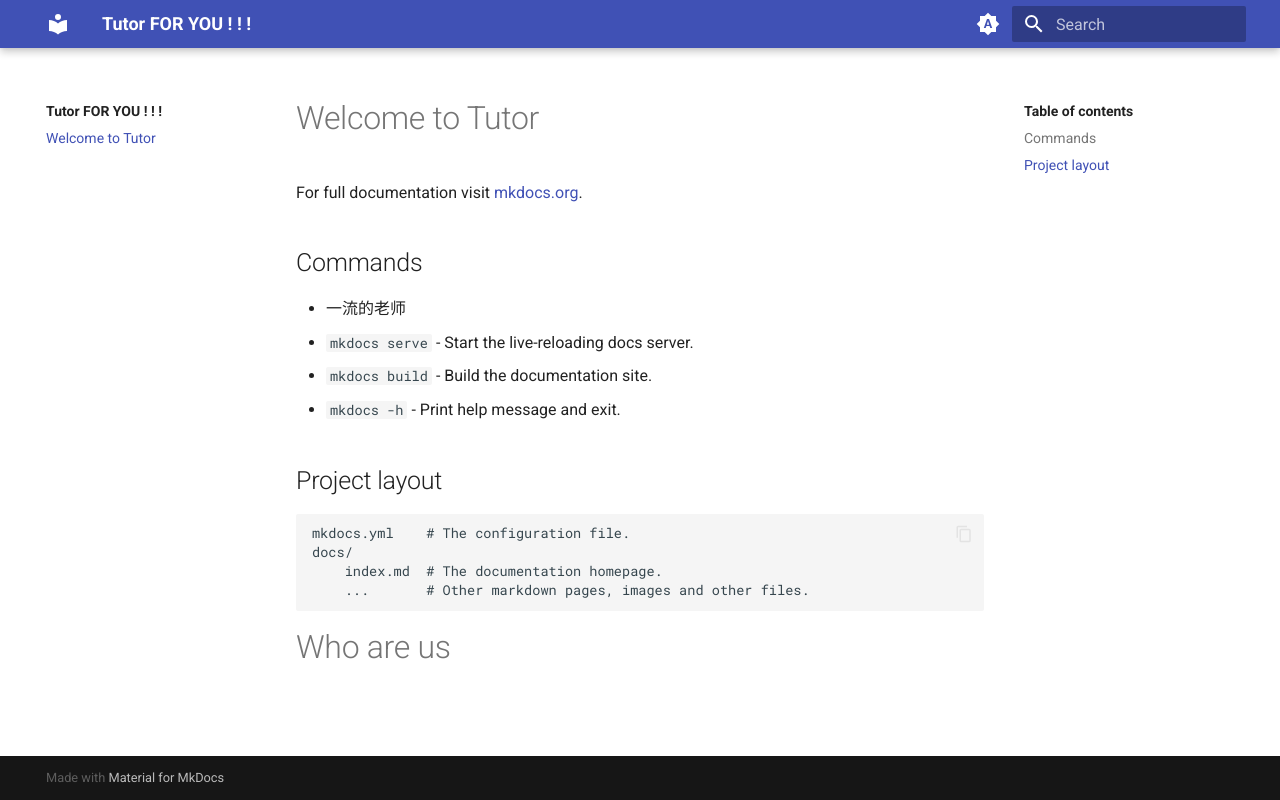
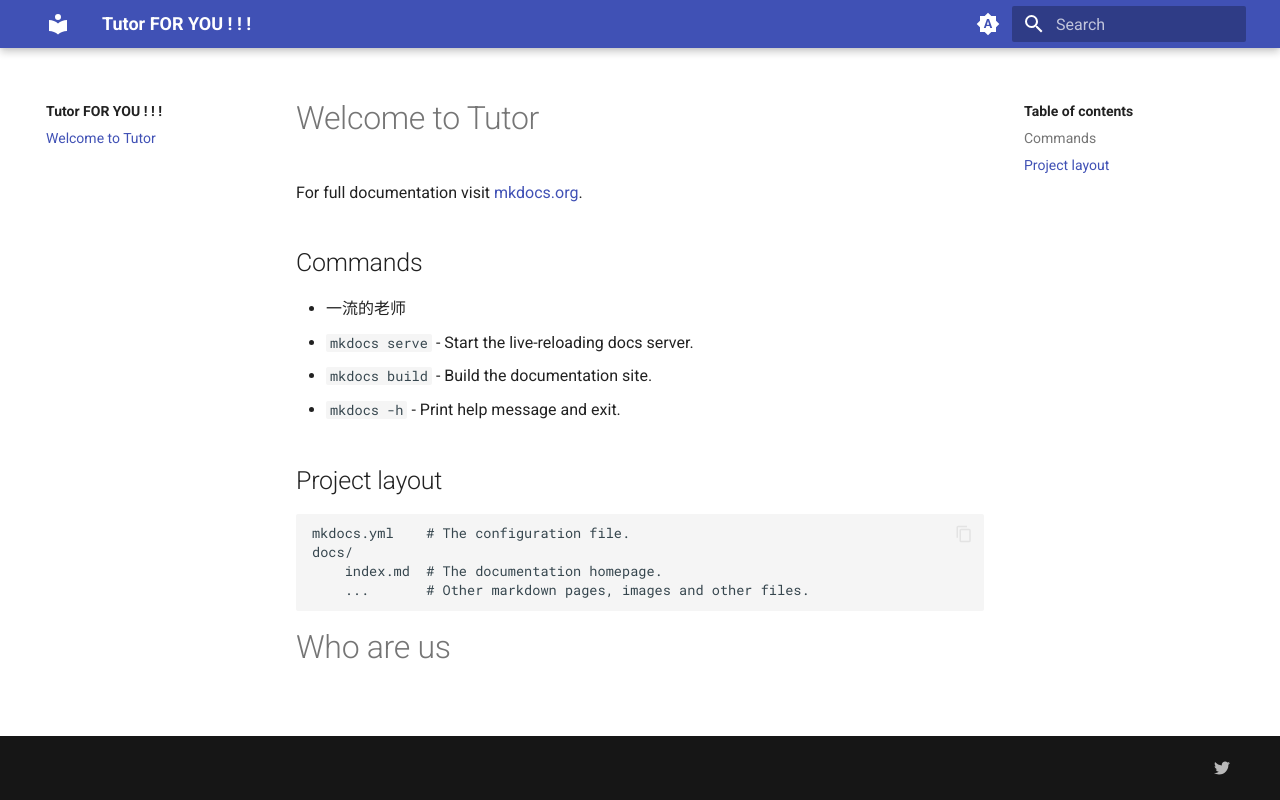
Before and after one commit to Ethereal-Jaunt/Ethereal-Jaunt.github.io, a plain HTML site: page index.html in a window 1280 px wide. Drawn offline with Linux system fonts and the light colour scheme.

Commit message:
second commit

```diff
--- a/index.html
+++ b/index.html
@@ -355,9 +355,14 @@ docs/
       <div class="md-copyright">
 
 
-    Made with
-    <a href="https://squidfunk.github.io/mkdocs-material/" target="_blank" rel="noopener">
-      Material for MkDocs
+</div>
+
+        <div class="md-social">
+
+
+
+    <a href="https://twitter.com/squidfunk" target="_blank" rel="noopener" title="squidfunk on Twitter" class="md-social__link">
+      <svg xmlns="http://www.w3.org/2000/svg" viewBox="0 0 512 512"><!--! Font Awesome Free 6.1.1 by @fontawesome - https://fontawesome.com License - https://fontawesome.com/license/free (Icons: CC BY 4.0, Fonts: SIL OFL 1.1, Code: MIT License) Copyright 2022 Fonticons, Inc.--><path d="M459.37 151.716c.325 4.548.325 9.097.325 13.645 0 138.72-105.583 298.558-298.558 298.558-59.452 0-114.68-17.219-161.137-47.106 8.447.974 16.568 1.299 25.34 1.299 49.055 0 94.213-16.568 130.274-44.832-46.132-.975-84.792-31.188-98.112-72.772 6.498.974 12.995 1.624 19.818 1.624 9.421 0 18.843-1.3 27.614-3.573-48.081-9.747-84.143-51.98-84.143-102.985v-1.299c13.969 7.797 30.214 12.67 47.431 13.319-28.264-18.843-46.781-51.005-46.781-87.391 0-19.492 5.197-37.36 14.294-52.954 51.655 63.675 129.3 105.258 216.365 109.807-1.624-7.797-2.599-15.918-2.599-24.04 0-57.828 46.782-104.934 104.934-104.934 30.213 0 57.502 12.67 76.67 33.137 23.715-4.548 46.456-13.32 66.599-25.34-7.798 24.366-24.366 44.833-46.132 57.827 21.117-2.273 41.584-8.122 60.426-16.243-14.292 20.791-32.161 39.308-52.628 54.253z"/></svg>
     </a>
 
 </div>
```
Also changed, not shown: 404.html (+8 -3 lines), 1 other file.
